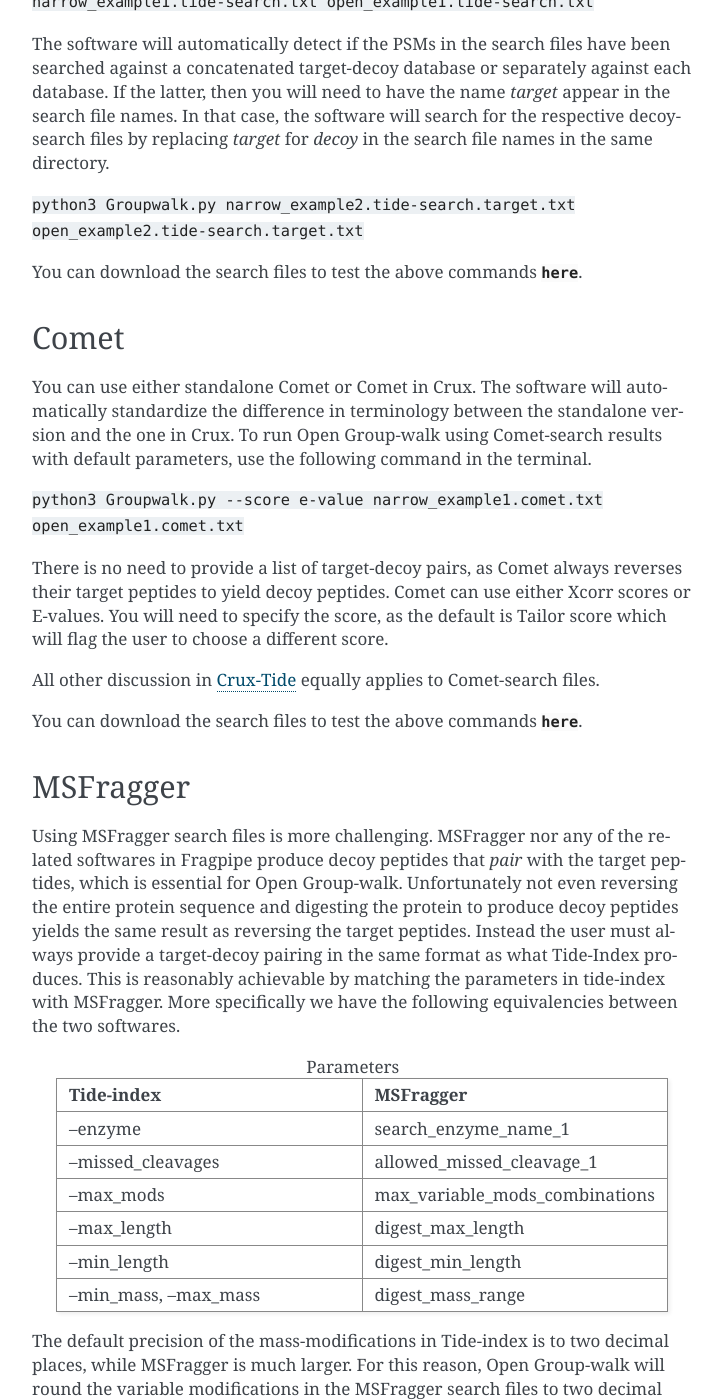
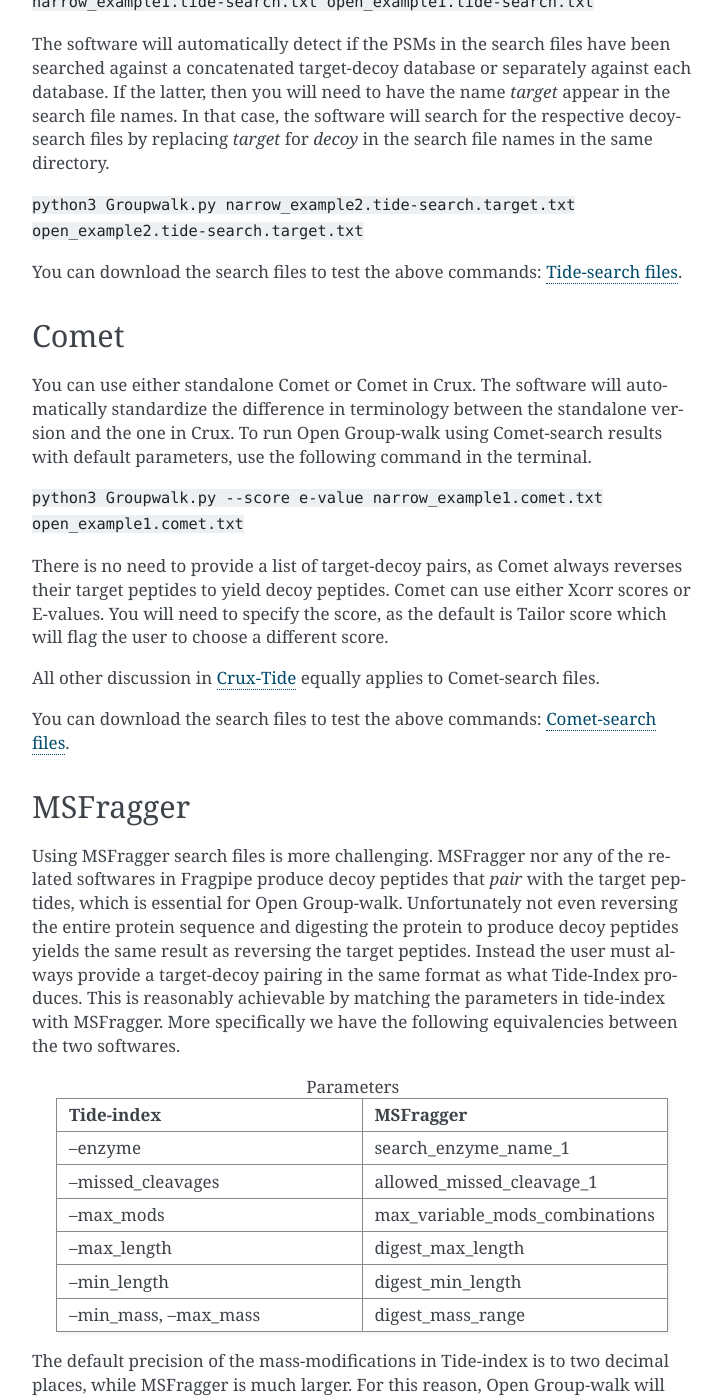
Before and after one commit to freejstone/CONGA, a Sphinx documentation site: the page built from docs/pages/tutorial_example.rst, in a window 1280 px wide and 1400 px high, scrolled down 1008 px. Shown: the whole window, without its empty margins (388-1110 px from the left). Built offline with Sphinx 7.4.7, drawn with Linux system fonts in a browser that asks for light colours; some of the changed text lies outside the part shown.

Commit message:
Updated a few links

```diff
--- a/docs/conf.py
+++ b/docs/conf.py
@@ -53,4 +53,6 @@
 # relative to this directory. They are copied after the builtin static files,
 # so a file named "default.css" will overwrite the builtin "default.css".
 html_static_path = ['_static']
+
+
 extensions = ['sphinx.ext.autosectionlabel']
--- a/docs/pages/tutorial_example.rst
+++ b/docs/pages/tutorial_example.rst
@@ -32,7 +32,7 @@
 
 ``python3 Groupwalk.py narrow_example2.tide-search.target.txt open_example2.tide-search.target.txt``
 
-You can download the search files to test the above commands :download:`here <files/tide/tide.zip>`.
+You can download the search files to test the above commands: `Tide-search files <https://github.com/freejstone/open_groupwalk/tree/main/docs/pages/files/tide>`_.
 
 =====
 Comet
@@ -46,7 +46,7 @@
 
 All other discussion in :ref:`Crux-Tide` equally applies to Comet-search files.
 
-You can download the search files to test the above commands :download:`here <files/comet/comet.zip>`.
+You can download the search files to test the above commands: `Comet-search files <https://github.com/freejstone/open_groupwalk/tree/main/docs/pages/files/comet>`_.
 
 =========
 MSFragger
@@ -79,4 +79,4 @@
 
 Like Comet, the score needs to be specified as the default is Tailor score. All other discussion in :ref:`Crux-Tide` equally applies to MSFragger-search files.
 
-You can download the search files to test the above commands :download:`here <files/MS/ms.zip>`.
+You can download the search files to test the above commands: `MSFragger-search files <https://github.com/freejstone/open_groupwalk/tree/main/docs/pages/files/MS>`_.
```
Also changed, not shown: 1 other file.
